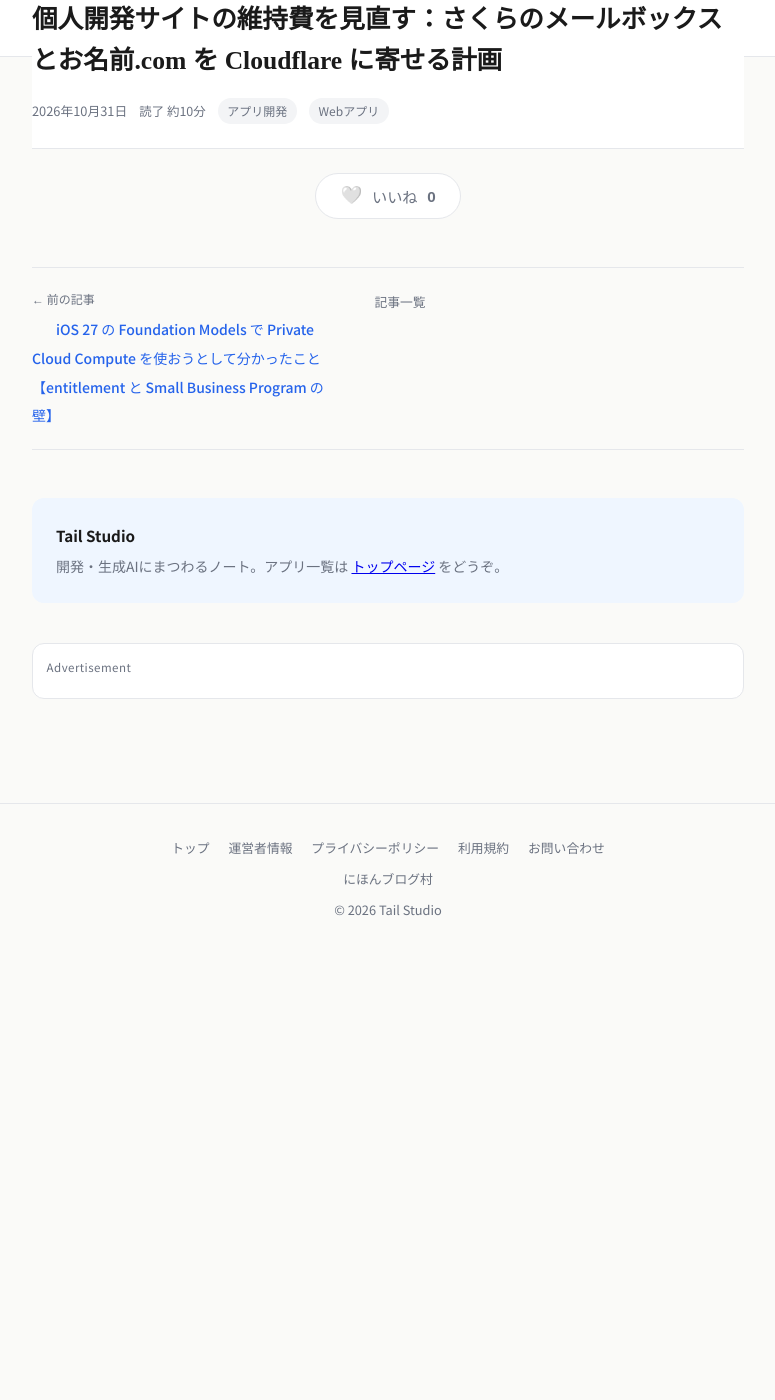
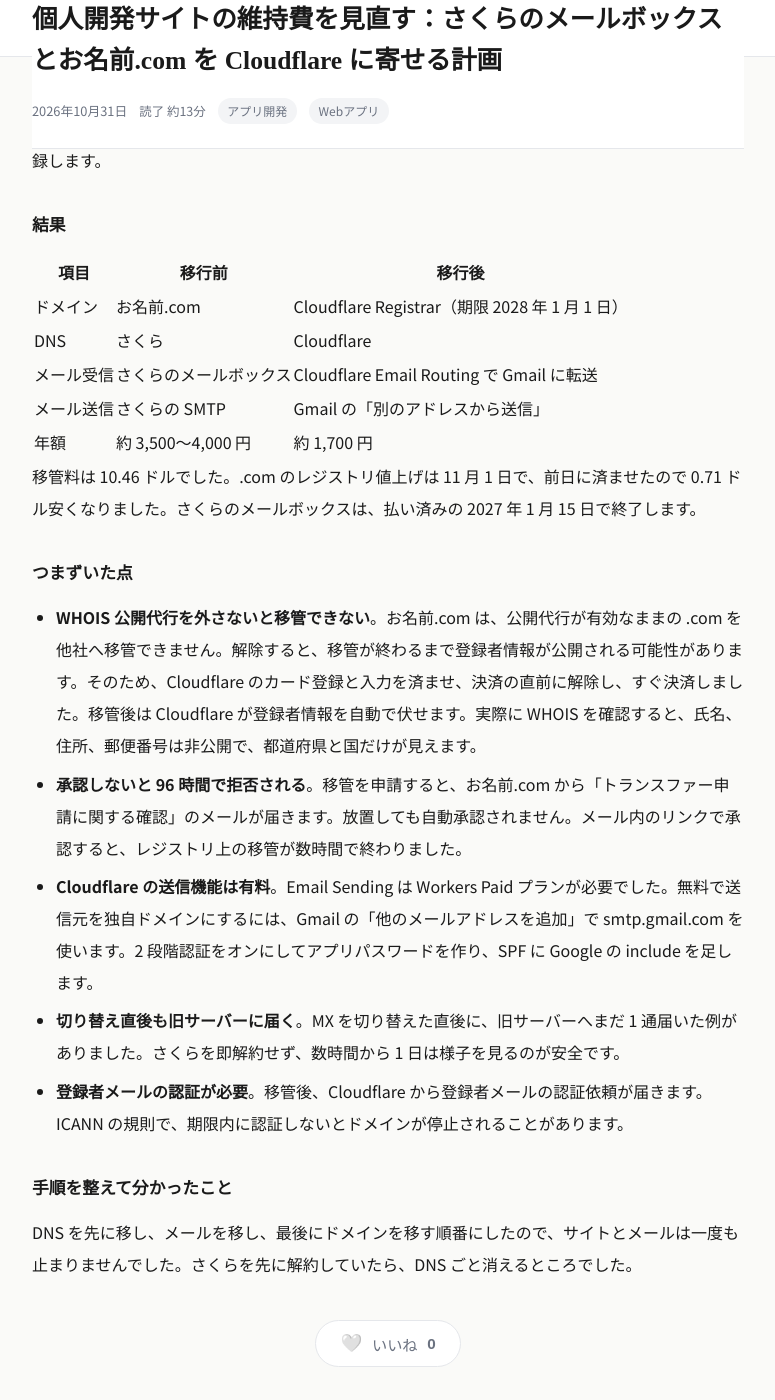
Before and after one commit to wat--/app-policies, a Jekyll site: the page built from _posts/2026-10-31-tail-studio-domain-mail-migration.md, in a window 1280 px wide and 1400 px high, scrolled down 5776 px. Shown: the whole window, without its empty margins (252-1027 px from the left). Built offline with Jekyll 4.4.1, drawn with Linux system fonts in a browser that asks for light colours; a script that is not in the unit is left out; before the commit the page ends 6729 px from its top, so only the background shows below that.

Commit message:
ブログ: ドメイン・メール移行の結果と、つまずいた点を追記
Co-Authored-By: Claude Sonnet 5.5 <noreply@anthropic.com>

```diff
--- a/_posts/2026-10-31-tail-studio-domain-mail-migration.md
+++ b/_posts/2026-10-31-tail-studio-domain-mail-migration.md
@@ -113,4 +113,28 @@ App Store Connect に登録しているサポート用メールアドレス、
 
 ## 現在地
 
-2026 年 10 月 31 日時点で、調査と計画が終わり、手順 1 から着手するところです。Cloudflare 側の設定、移管の所要日数、Email Routing 経由の送受信で詰まった点などは、終わり次第この記事に追記します。
+2026 年 10 月 31 日のうちに、移行を終えました。計画どおりに進んだ部分と、つまずいた部分を記録します。
+
+### 結果
+
+| 項目 | 移行前 | 移行後 |
+|---|---|---|
+| ドメイン | お名前.com | Cloudflare Registrar（期限 2028 年 1 月 1 日） |
+| DNS | さくら | Cloudflare |
+| メール受信 | さくらのメールボックス | Cloudflare Email Routing で Gmail に転送 |
+| メール送信 | さくらの SMTP | Gmail の「別のアドレスから送信」 |
+| 年額 | 約 3,500〜4,000 円 | 約 1,700 円 |
+
+移管料は 10.46 ドルでした。.com のレジストリ値上げは 11 月 1 日で、前日に済ませたので 0.71 ドル安くなりました。さくらのメールボックスは、払い済みの 2027 年 1 月 15 日で終了します。
+
+### つまずいた点
+
+- **WHOIS 公開代行を外さないと移管できない**。お名前.com は、公開代行が有効なままの .com を他社へ移管できません。解除すると、移管が終わるまで登録者情報が公開される可能性があります。そのため、Cloudflare のカード登録と入力を済ませ、決済の直前に解除し、すぐ決済しました。移管後は Cloudflare が登録者情報を自動で伏せます。実際に WHOIS を確認すると、氏名、住所、郵便番号は非公開で、都道府県と国だけが見えます。
+- **承認しないと 96 時間で拒否される**。移管を申請すると、お名前.com から「トランスファー申請に関する確認」のメールが届きます。放置しても自動承認されません。メール内のリンクで承認すると、レジストリ上の移管が数時間で終わりました。
+- **Cloudflare の送信機能は有料**。Email Sending は Workers Paid プランが必要でした。無料で送信元を独自ドメインにするには、Gmail の「他のメールアドレスを追加」で smtp.gmail.com を使います。2 段階認証をオンにしてアプリパスワードを作り、SPF に Google の include を足します。
+- **切り替え直後も旧サーバーに届く**。MX を切り替えた直後に、旧サーバーへまだ 1 通届いた例がありました。さくらを即解約せず、数時間から 1 日は様子を見るのが安全です。
+- **登録者メールの認証が必要**。移管後、Cloudflare から登録者メールの認証依頼が届きます。ICANN の規則で、期限内に認証しないとドメインが停止されることがあります。
+
+### 手順を整えて分かったこと
+
+DNS を先に移し、メールを移し、最後にドメインを移す順番にしたので、サイトとメールは一度も止まりませんでした。さくらを先に解約していたら、DNS ごと消えるところでした。
```
